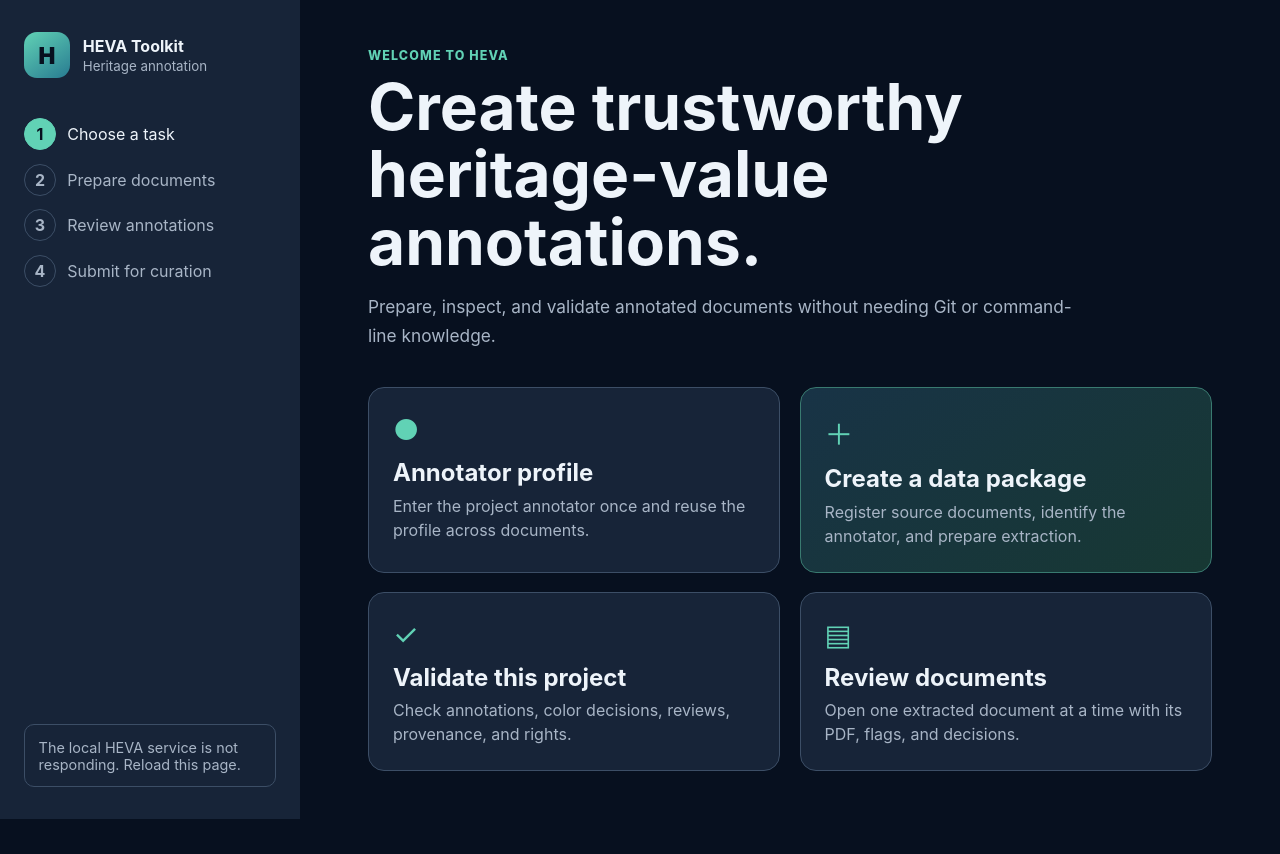
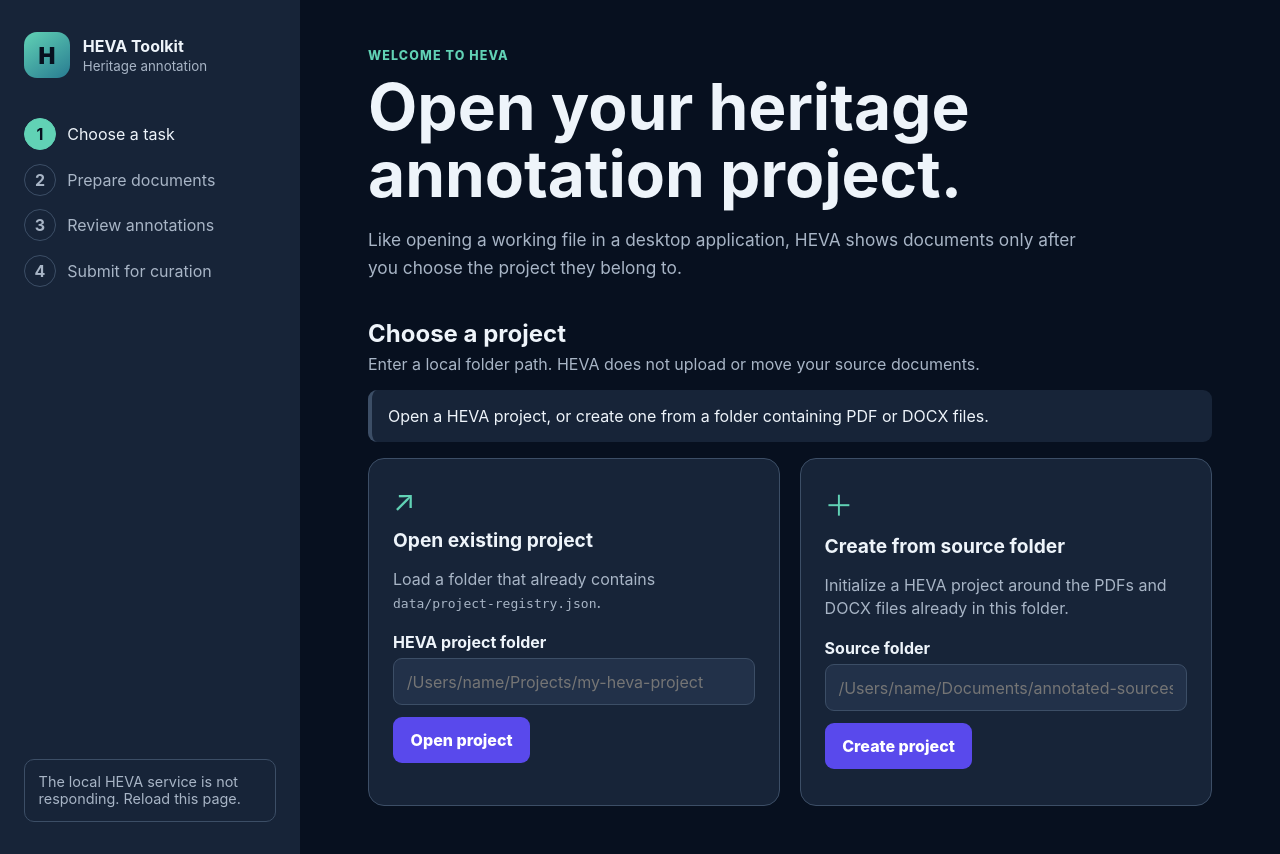
Before and after one commit to zzbn12345/HEVA_toolkit, a Python web app: template src/heva/app/templates/home.html in a window 1280 px wide. Before the commit the page ends 819 px from the top, so only its background shows below. Run offline with Jinja, Linux system fonts and the light colour scheme; the template is opened without the code that fills it, so the values that code supplies are empty.

Commit message:
feat: open one HEVA project at a time
As an annotator, I want to open or create a project before seeing its records so that I always know which documents and packages I am changing.

```diff
--- a/src/heva/app/static/app.css
+++ b/src/heva/app/static/app.css
@@ -130,6 +130,52 @@ h1 {
   grid-template-columns: repeat(2, minmax(0, 1fr));
   gap: 1.2rem;
   margin-top: 2.3rem;
+}
+
+.project-chooser { margin-top: 2.3rem; }
+.project-chooser > h2 { margin-bottom: .35rem; }
+.section-help { margin-top: 0; color: var(--muted); }
+
+.project-choice-grid {
+  display: grid;
+  grid-template-columns: repeat(2, minmax(0, 1fr));
+  gap: 1.2rem;
+}
+
+.project-choice {
+  padding: 1.5rem;
+  border: 1px solid var(--border);
+  border-radius: 16px;
+  background: var(--panel);
+}
+
+.project-choice h3 { margin: .6rem 0 .4rem; font-size: 1.2rem; }
+.project-choice p { min-height: 3rem; color: var(--muted); line-height: 1.45; }
+.project-choice label { display: block; margin: 1rem 0 .4rem; font-weight: 750; }
+.project-choice input {
+  width: 100%;
+  padding: .8rem;
+  border: 1px solid var(--border);
+  border-radius: 9px;
+  background: var(--field);
+  color: var(--ink);
+  font: inherit;
+}
+
+.active-project-header {
+  display: flex;
+  justify-content: space-between;
+  align-items: flex-start;
+  gap: 1.5rem;
+  margin-top: 2.3rem;
+}
+
+.active-project-header h2 { margin: 0; font-size: 1.7rem; }
+.project-path {
+  margin: .45rem 0 0;
+  color: var(--muted);
+  font-family: ui-monospace, SFMono-Regular, Menlo, monospace;
+  overflow-wrap: anywhere;
 }
 
 .choice {
@@ -326,7 +372,8 @@ h1 {
   .app-shell { grid-template-columns: 1fr; }
   .workflow { display: none; }
   .project-state { margin-top: 0; }
-  .choice-grid { grid-template-columns: 1fr; }
+  .choice-grid, .project-choice-grid { grid-template-columns: 1fr; }
+  .active-project-header { display: block; }
   .main-content, .page-content { padding: 2rem 1.2rem; }
   .summary-counts { grid-template-columns: repeat(2, 1fr); }
   .project-list-header { display: none; }
--- a/src/heva/app/static/home.js
+++ b/src/heva/app/static/home.js
@@ -1,15 +1,29 @@
 async function loadProject() {
   const state = document.getElementById("project-state");
-  const summary = document.getElementById("summary");
+  const chooser = document.getElementById("project-chooser");
+  const activeProject = document.getElementById("active-project");
   const counts = document.getElementById("summary-counts");
+  const title = document.getElementById("home-title");
+  const lead = document.getElementById("home-lead");
   try {
     const response = await fetch("/api/project");
     const result = await response.json();
     if (!response.ok) {
-      state.textContent = `${result.message} ${result.action}`;
+      chooser.hidden = false;
+      activeProject.hidden = true;
+      state.textContent = "No project open";
+      title.textContent = "Open your heritage annotation project.";
+      lead.textContent = "Like opening a working file in a desktop application, HEVA shows documents only after you choose the project they belong to.";
       return;
     }
+    chooser.hidden = true;
+    activeProject.hidden = false;
+    title.textContent = "HEVA project workspace";
+    lead.textContent = "Manage only the documents, annotators, packages, and validation state belonging to the active project.";
     state.textContent = `${result.summary.total} registered document${result.summary.total === 1 ? "" : "s"}`;
+    document.getElementById("active-project-name").textContent =
+      result.project_root.split("/").filter(Boolean).at(-1) || result.project_root;
+    document.getElementById("active-project-path").textContent = result.project_root;
     const fields = [
       ["Backlog", result.summary.backlog],
       ["In progress", result.summary.in_progress],
@@ -23,10 +37,53 @@ async function loadProject() {
       item.append(number, label);
       return item;
     }));
-    summary.hidden = false;
   } catch (error) {
     state.textContent = "The local HEVA service is not responding. Reload this page.";
   }
 }
 
+async function selectProject(event, operation) {
+  event.preventDefault();
+  const form = event.currentTarget;
+  const button = form.querySelector("button");
+  const message = document.getElementById("project-message");
+  const path = new FormData(form).get("path").trim();
+  button.disabled = true;
+  message.className = "notice neutral";
+  message.textContent = operation === "create"
+    ? "Creating the project and registering source documents…"
+    : "Opening the project…";
+  try {
+    const response = await fetch(`/api/projects/${operation}`, {
+      method: "POST",
+      headers: {"Content-Type": "application/json"},
+      body: JSON.stringify({path}),
+    });
+    const result = await response.json();
+    if (!response.ok) {
+      message.className = "notice error";
+      message.textContent = result.detail || "The project could not be selected.";
+      return;
+    }
+    await loadProject();
+  } catch (error) {
+    message.className = "notice error";
+    message.textContent = "The local HEVA service could not select this project.";
+  } finally {
+    button.disabled = false;
+  }
+}
+
+document.getElementById("open-project-form").addEventListener(
+  "submit",
+  (event) => selectProject(event, "open"),
+);
+document.getElementById("create-project-form").addEventListener(
+  "submit",
+  (event) => selectProject(event, "create"),
+);
+document.getElementById("close-project").addEventListener("click", async () => {
+  await fetch("/api/projects/close", {method: "POST"});
+  await loadProject();
+});
 loadProject();
--- a/src/heva/app/templates/home.html
+++ b/src/heva/app/templates/home.html
@@ -5,7 +5,7 @@
   <meta name="viewport" content="width=device-width, initial-scale=1">
   <title>HEVA Toolkit</title>
   <link rel="stylesheet" href="/static/app.css">
-  <script src="/static/home.js" defer></script>
+  <script src="/static/home.js?v=3" defer></script>
 </head>
 <body>
   <div class="app-shell">
@@ -20,15 +20,49 @@
         <span class="workflow-step"><b>3</b>Review annotations</span>
         <span class="workflow-step"><b>4</b>Submit for curation</span>
       </nav>
-      <div id="project-state" class="project-state" aria-live="polite">Loading project…</div>
+      <div id="project-state" class="project-state" aria-live="polite">Checking for an open project…</div>
     </aside>
     <main class="main-content">
       <section class="hero">
         <p class="eyebrow">Welcome to HEVA</p>
-        <h1>Create trustworthy heritage-value annotations.</h1>
-        <p class="lead">Prepare, inspect, and validate annotated documents without needing Git or command-line knowledge.</p>
+        <h1 id="home-title">Open your heritage annotation project.</h1>
+        <p id="home-lead" class="lead">Like opening a working file in a desktop application, HEVA shows documents only after you choose the project they belong to.</p>
       </section>
-      <section class="choice-grid" aria-label="Choose a HEVA task">
+      <section id="project-chooser" class="project-chooser" aria-labelledby="chooser-title">
+        <h2 id="chooser-title">Choose a project</h2>
+        <p class="section-help">Enter a local folder path. HEVA does not upload or move your source documents.</p>
+        <div id="project-message" class="notice neutral" aria-live="polite">
+          Open a HEVA project, or create one from a folder containing PDF or DOCX files.
+        </div>
+        <div class="project-choice-grid">
+          <form id="open-project-form" class="project-choice">
+            <span class="choice-icon" aria-hidden="true">↗</span>
+            <h3>Open existing project</h3>
+            <p>Load a folder that already contains <code>data/project-registry.json</code>.</p>
+            <label for="open-project-path">HEVA project folder</label>
+            <input id="open-project-path" name="path" required placeholder="/Users/name/Projects/my-heva-project">
+            <button class="button" type="submit">Open project</button>
+          </form>
+          <form id="create-project-form" class="project-choice">
+            <span class="choice-icon" aria-hidden="true">＋</span>
+            <h3>Create from source folder</h3>
+            <p>Initialize a HEVA project around the PDFs and DOCX files already in this folder.</p>
+            <label for="create-project-path">Source folder</label>
+            <input id="create-project-path" name="path" required placeholder="/Users/name/Documents/annotated-sources">
+            <button class="button" type="submit">Create project</button>
+          </form>
+        </div>
+      </section>
+      <section id="active-project" hidden>
+        <div class="active-project-header">
+          <div>
+            <p class="eyebrow">Active HEVA project</p>
+            <h2 id="active-project-name"></h2>
+            <p id="active-project-path" class="project-path"></p>
+          </div>
+          <button id="close-project" class="button secondary" type="button">Close project</button>
+        </div>
+        <section class="choice-grid" aria-label="Choose a HEVA task">
         <a class="choice" href="/annotator">
           <span class="choice-icon" aria-hidden="true">●</span>
           <h2>Annotator profile</h2>
@@ -36,8 +70,8 @@
         </a>
         <a class="choice primary" href="/create">
           <span class="choice-icon" aria-hidden="true">＋</span>
-          <h2>Create a data package</h2>
-          <p>Register source documents, identify the annotator, and prepare extraction.</p>
+          <h2>Add or prepare documents</h2>
+          <p>Register source documents and prepare their document packages.</p>
         </a>
         <a class="choice" href="/validate">
           <span class="choice-icon" aria-hidden="true">✓</span>
@@ -49,10 +83,11 @@
           <h2>Review documents</h2>
           <p>Open one extracted document at a time with its PDF, flags, and decisions.</p>
         </a>
-      </section>
-      <section id="summary" class="summary-card" hidden>
-        <h2>Current project</h2>
-        <div id="summary-counts" class="summary-counts"></div>
+        </section>
+        <section id="summary" class="summary-card">
+          <h2>Project overview</h2>
+          <div id="summary-counts" class="summary-counts"></div>
+        </section>
       </section>
     </main>
   </div>
```
Also changed, not shown: docs/GUIDED_REVIEW_WORKFLOW.md (+18 -0 lines), src/heva/app/main.py (+38 -8 lines), src/heva/app/project_context.py (added, +46 -0 lines), src/heva/app/routes/project.py (+93 -2 lines), tests/app/test_web_foundation.py (+73 -1 lines), CHANGELOG.md, README.md.
